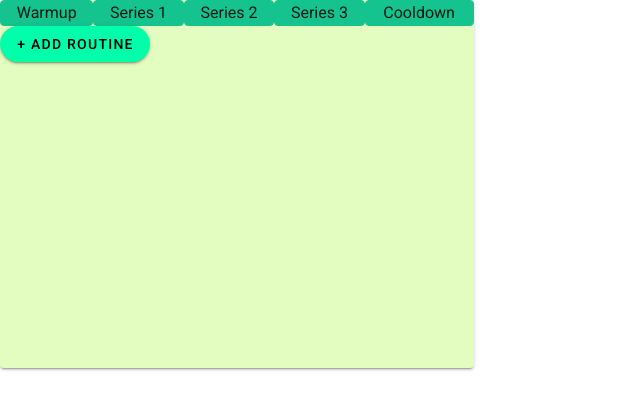
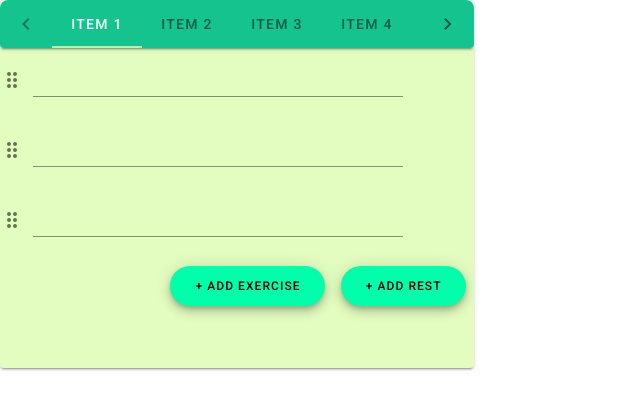
Before and after one commit to nicklnick/tp2-hci, a Vue app: page / in a window 1280 px wide. Shown: the top 410 px of the page, without its empty margins (0-640 px from the left). Built offline with nearby package versions, Linux system fonts and the light colour scheme.

Commit message:
feat: progress on create-routine panel

```diff
--- /dev/null
+++ b/src/components/AddButton.vue
@@ -0,0 +1,13 @@
+<template>
+    <v-btn fab bottom right small rounded width="fit-content" color="black--text primary" class="px-6 ma-2">{{ content }}</v-btn>
+  </template>
+
+<script>
+export default {
+  props: ['content'],
+  name: "AddButton"
+};
+  </script>
+
+<style scoped>
+</style>
--- a/src/components/CreateRoutinePanel.vue
+++ b/src/components/CreateRoutinePanel.vue
@@ -1,22 +1,47 @@
 <template>
-  <v-card id="create-routine" class="create-routine" color="quaternary" raised>
-    <v-flex class="d-flex centered-input">
-      <v-card class="flex-grow-1" color="secondary" outlined>Warmup</v-card>
+  <v-card id="create-routine" class="create-routine overflow-y-auto" color="quaternary" raised
+              max-height="400px">
+    <v-flex class="flex-column">
+      <v-card >
+        <!-- TODO: vincular el for a la cantidad de Add Series que haya tocado la persona -->
+        <v-tabs
+          class="rounded-t-lg"
+          background-color="secondary"
+          show-arrows
+        >
+          <v-tabs-slider color="tertiary"></v-tabs-slider>
 
-      <!-- TODO: vincular el for a la cantidad de Add Series que haya tocado la persona -->
-      <v-card v-for="n in 3" :key="n" class="flex-grow-1" color="secondary" outlined>Series {{n}}</v-card>
+          <v-tab
+            v-for="i in 10"
+            :key="i"
+            :href="'#tab-' + i"
+          >
+            Item {{ i }}
+          </v-tab>
+        </v-tabs>
+      </v-card>
 
-      <v-card width="23%" color="secondary" outlined>Cooldown</v-card>
+      <v-text-field v-for="n in 3" :key="n" class="routine-text" prepend-icon="drag_indicator"></v-text-field>
+
     </v-flex>
 
-    <v-btn color="black--text primary" rounded>+ Add Routine</v-btn>
-
+    <div class="floating-buttons">
+      <AddButton content="+ add exercise"></AddButton>
+      <AddButton content="+ add rest"></AddButton>
+    </div>
   </v-card>
 </template>
 
 <script>
+import AddButton from "@/components/AddButton";
 export default {
-  name: "CreateRoutinePanel"
+  data() {
+    return  {
+      toggle_exclusive: 2,
+    }
+  },
+  name: "CreateRoutinePanel",
+  components: { AddButton }
 };
 </script>
 
@@ -26,7 +51,17 @@ export default {
   width: 37%;
 }
 
+.routine-text {
+  width: 85%;
+}
+
 .centered-input {
   text-align: center;
 }
+
+.floating-buttons {
+  flex-direction: row;
+  display: flex;
+  justify-content: end;
+}
 </style>
```
